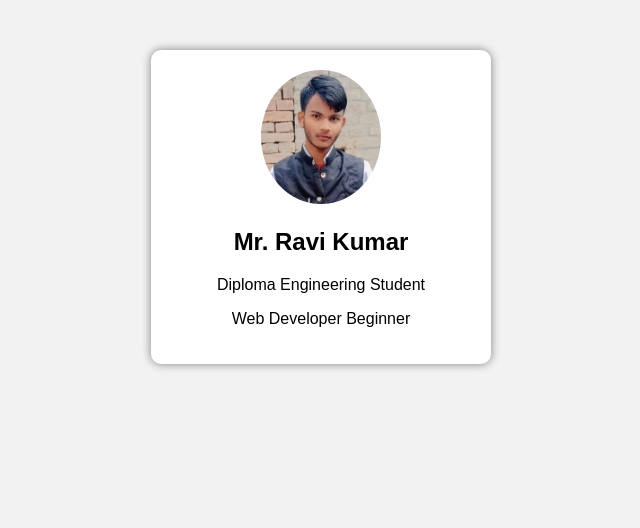
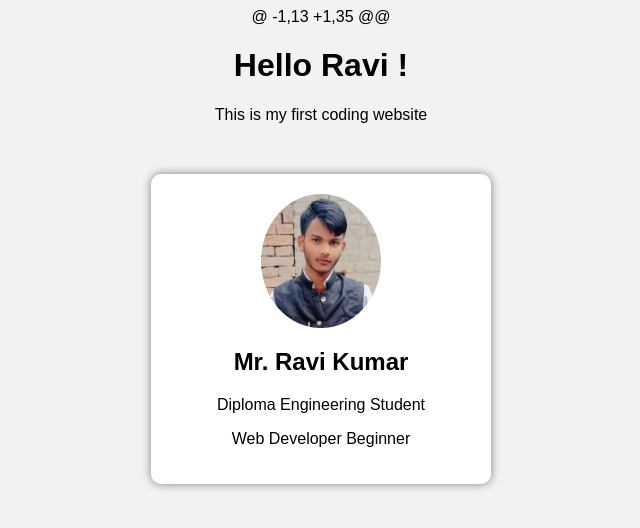
Before and after one commit to ravi20251735-developer/Mr.Ravi-website, a plain HTML site: page index.html in a window 1280 px wide. Shown: the whole page, without its empty margins (319-959 px from the left). Drawn offline with Linux system fonts and the light colour scheme.

Commit message:
Update index.html

```diff
--- a/index.html
+++ b/index.html
@@ -1,6 +1,11 @@
+@ -1,13 +1,35 @@
 <!DOCTYPE html>
+<html lang="en">
 <html>
 <head>
+    <meta charset="UTF-8">
+    <meta name="viewport" content="width=device-width, initial-scale=1.0">
+    <title>Mr. Ravi Website</title>
     <title>Mr. Ravi-Website</title>
     <style>
         body{
@@ -23,6 +28,9 @@
     </style>
 </head>
 <body>
+    <h1> Hello Ravi ! </h1>
+    <p> This is my first coding website</p>
+
 
 <div class="card">
     <img src="Profile image.jpg">
```
